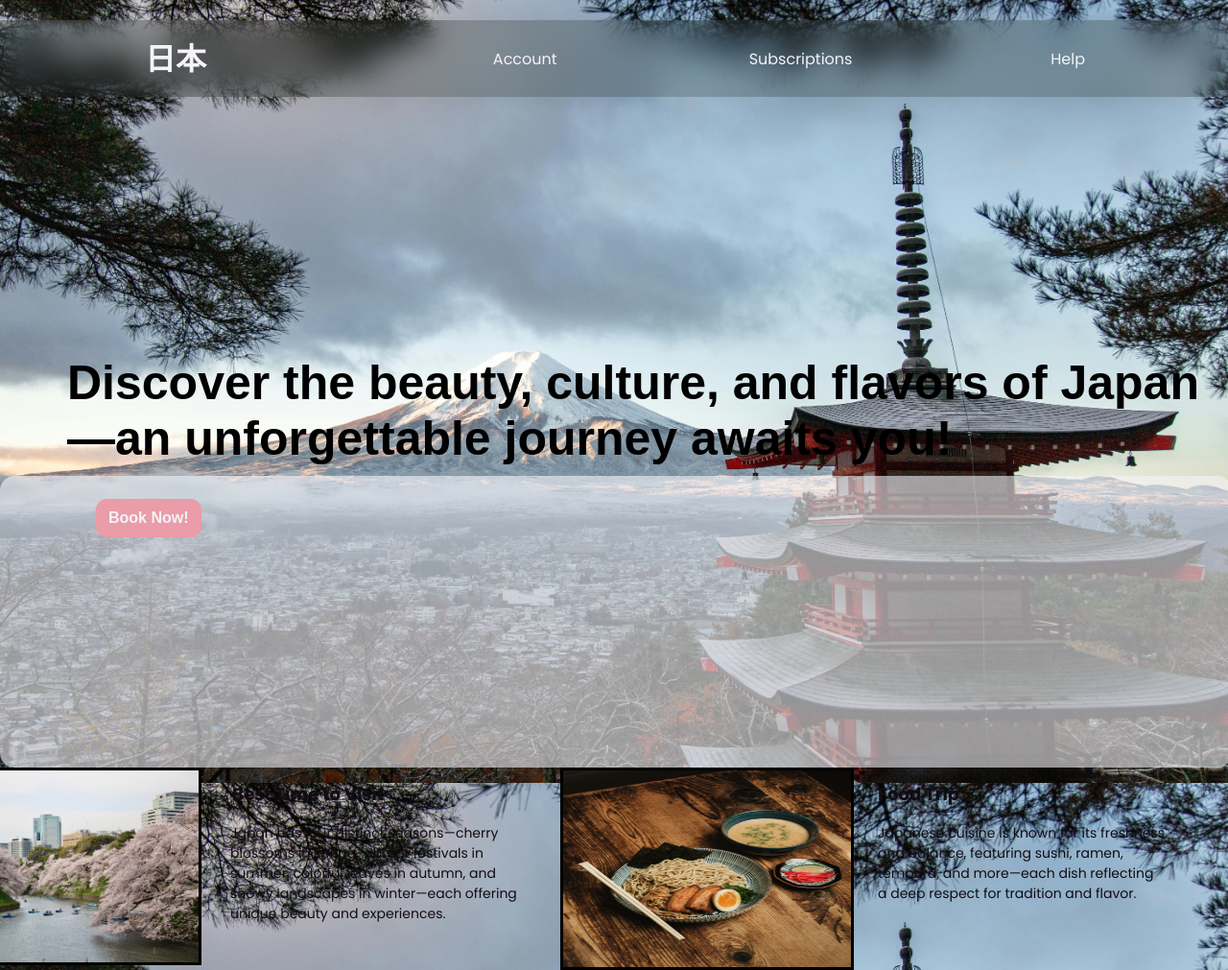
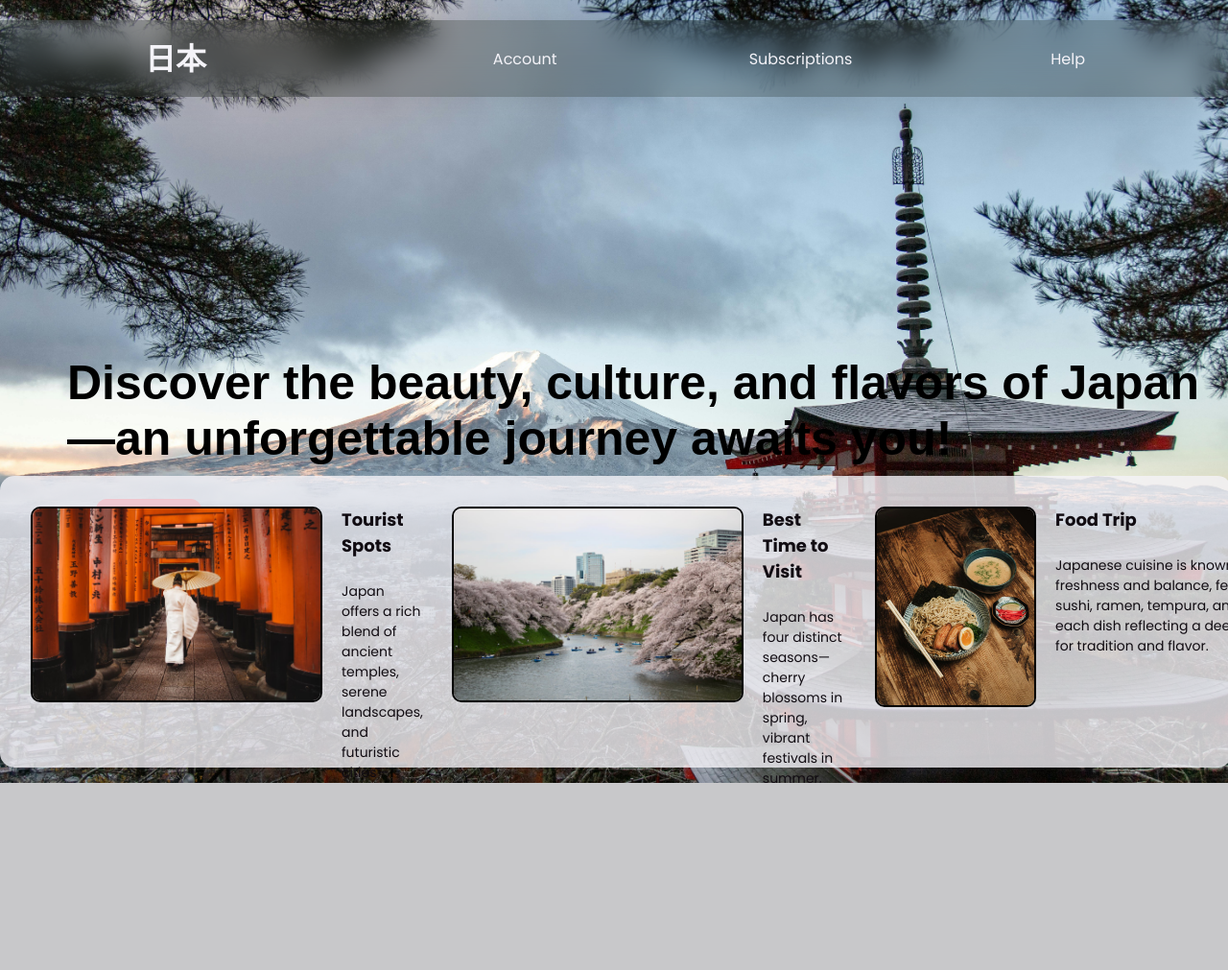
Before and after one commit to LeviUrrutia/Login-system-with-db, a PHP site: page /homepage.php in a window 1280 px wide. Shown: the whole page at 96% size. After the commit the page ends 816 px from the top, so only its background shows below. Run offline with PHP 8.4, Linux system fonts and the light colour scheme; some web fonts are replaced.

Commit message:
flex of contents in homepage.php

```diff
--- a/homepage.php
+++ b/homepage.php
@@ -15,7 +15,7 @@ include("connect.php");
     <link rel="stylesheet" href="styles.css">
 </head>
 <body>
-    <div class="white-section"></div>
+    <!--
     <img class="img-torri" src="torri.jpg" alt="torri">
     <div class="overlay">
         <a href="#spots" id="tourist_spots">Tourist Spots</a>
@@ -38,6 +38,43 @@ include("connect.php");
         <p>Japanese cuisine is known for its freshness and balance, featuring sushi, ramen, tempura,
             and more—each dish reflecting a deep respect for tradition and flavor.</p>
     </div>
+
+    -->
+    <div class="white-section">
+
+    <div class="white-row">
+
+        <div class="section-torri">
+            <img class="img-torri" src="torri.jpg" alt="torri">
+                <div class="overlay">
+                    <a href="#spots" id="tourist_spots">Tourist Spots</a>
+                    <p>Japan offers a rich blend of ancient temples, serene landscapes,
+                    and futuristic cities—explore iconic sites like Mount Fuji, Kyoto’s shrines, Tokyo’s vibrant streets,
+                    and the historic beauty of Nara and Hiroshima.</p>
+            </div>
+        </div>
+
+        <div class="section-sakura">
+            <img class="img-sakura" src="sakura.jpg" alt="sakura">
+                <div class="overlay-next">
+                    <a href="#season" id="season">Best Time to Visit</a>
+                    <p>Japan has four distinct seasons—cherry blossoms in spring,
+                    vibrant festivals in summer, colorful leaves in autumn, and snowy
+                    landscapes in winter—each offering unique beauty and experiences.</p>
+            </div>
+        </div>
+
+        <div class="section-food">
+            <img class="img-food" src="food.jpg" alt="food">
+                <div class="overlay-last">
+                    <a href="#eat" id="eat">Food Trip</a>
+                    <p>Japanese cuisine is known for its freshness and balance, featuring sushi, ramen, tempura,
+                    and more—each dish reflecting a deep respect for tradition and flavor.</p>
+            </div>
+        </div>
+    </div>
+</div>
+
 <p class="japan_slogan">Discover the beauty, culture, and flavors of Japan</br>—an unforgettable journey awaits you!</p>
 <button class="button-45" role="button">Book Now!</button>
 
--- a/styles.css
+++ b/styles.css
@@ -10,7 +10,7 @@ body {
     background-size: cover;
     background-position: bottom;
     overflow: hidden;
-    display: block;
+    display: flex;
 }
 
 .header {
@@ -22,6 +22,7 @@ body {
     padding: 10px 150px;
     display: flex;
     justify-content: space-between;
+
       /* From https://css.glass */
     background: rgba(13, 22, 11, 0.25);
     box-shadow: 0 4px 30px rgba(0, 0, 0, 0.1);
@@ -131,6 +132,151 @@ border-bottom: 2px solid transparent;
   display: block;
 }
 
+.white-section {
+  background-color: rgba(244, 243, 248, 0.8);
+  width: 100%;
+  height: 300px;
+  position: fixed;
+  bottom: 0;
+  left: 0;
+  z-index: 2;
+  border-radius: 15px;
+  border: 2px solid transparent;
+}
+
+.white-row {
+  display: flex;
+  flex-direction: row;
+  justify-content: space-around;
+  align-items: flex-start;
+}
+
+.section-torri {
+  max-width: 700px;
+  display: flex;
+  flex-wrap: nowrap;
+  align-items: flex-start;
+  gap: 20px;
+  margin-bottom: 20px;
+}
+
+.img-torri {
+  width: 300px;
+  height: auto;
+  border: 2px solid #000;
+  border-radius: 10px;
+  z-index: 3;
+  vertical-align: middle;
+  margin-top: 30px;
+  margin-left: 30px;
+
+}
+.overlay {
+  margin: 30px 0;
+}
+
+.overlay a {
+  font-size: 18px;
+  font-weight: bold;
+  color: #110C12;
+  text-decoration: none;
+  flex: 1;
+}
+
+.overlay a:hover {
+  text-decoration: underline;
+}
+
+.overlay p {
+  font-size: 14px;
+  padding: 10px 0;
+  color: #110C12;
+}
+
+.section-sakura {
+  max-width: 700px;
+  display: flex;
+  flex-wrap: nowrap;
+  align-items: flex-start;
+  gap: 20px;
+  margin-bottom: 20px;
+}
+
+.img-sakura {
+  width: 300px;
+  height: auto;
+  border: 2px solid #000;
+  border-radius: 10px;
+  z-index: 3;
+  vertical-align: middle;
+  margin-top: 30px;
+  margin-left: 30px;
+
+}
+.overlay-next {
+  margin: 30px 0;
+}
+
+.overlay-next a {
+  font-size: 18px;
+  font-weight: bold;
+  color: #110C12;
+  text-decoration: none;
+  flex: 1;
+}
+
+.overlay-next a:hover {
+  text-decoration: underline;
+}
+
+.overlay-next p {
+  font-size: 14px;
+  padding: 10px 0;
+  color: #110C12;
+}
+
+.section-food {
+  max-width: 700px;
+  display: flex;
+  flex-wrap: nowrap;
+  align-items: flex-start;
+  gap: 20px;
+  margin-bottom: 20px;
+}
+
+.img-food {
+  width: 350px;
+  height: 205px;
+  border: 2px solid #000;
+  border-radius: 10px;
+  z-index: 3;
+  vertical-align: middle;
+  margin-top: 30px;
+  margin-left: 30px;
+
+}
+.overlay-last {
+  margin: 30px 0;
+}
+
+.overlay-last a {
+  font-size: 18px;
+  font-weight: bold;
+  color: #110C12;
+  text-decoration: none;
+  flex: 1;
+}
+
+.overlay-last a:hover {
+  text-decoration: underline;
+}
+
+.overlay-last p {
+  font-size: 14px;
+  padding: 10px 0;
+  color: #110C12;
+}
+/*
 .img-torri {
   width: 300px;
   position: absolute;
@@ -245,19 +391,7 @@ border-bottom: 2px solid transparent;
   text-decoration: none;
   z-index: 10;
 }
-
-.white-section {
-  background-color: #f4f3f8;
-  width: 100%;
-  height: 300px;
-  position: fixed;
-  bottom: 0;
-  left: 0;
-  z-index: 2;
-  border-radius: 15px;
-  border: 2px solid transparent;
-  opacity: 0.6;
-}
+*/
 
 .button-45 {
   align-items: center;
```
